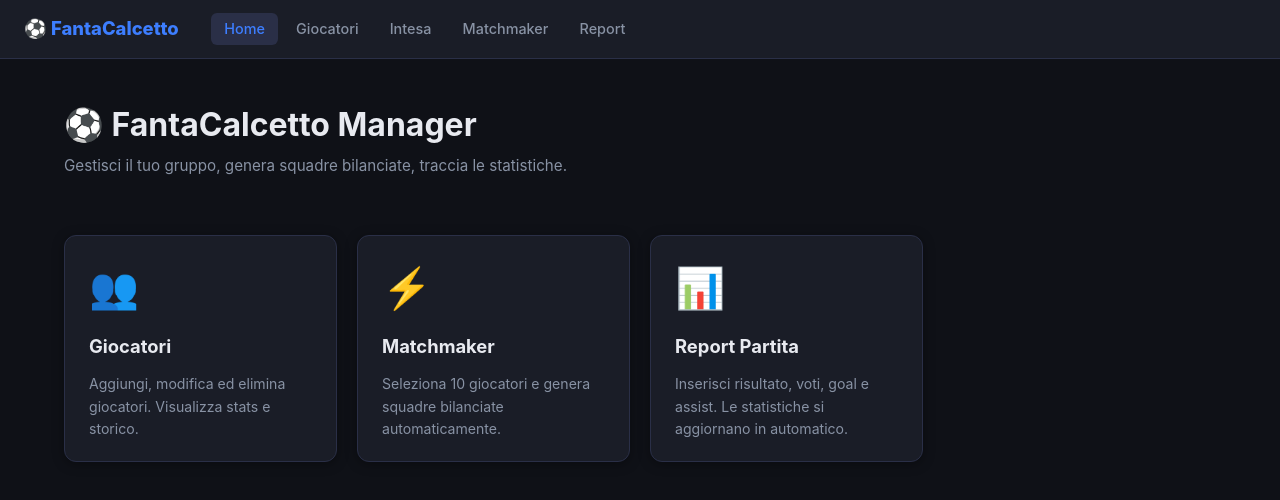
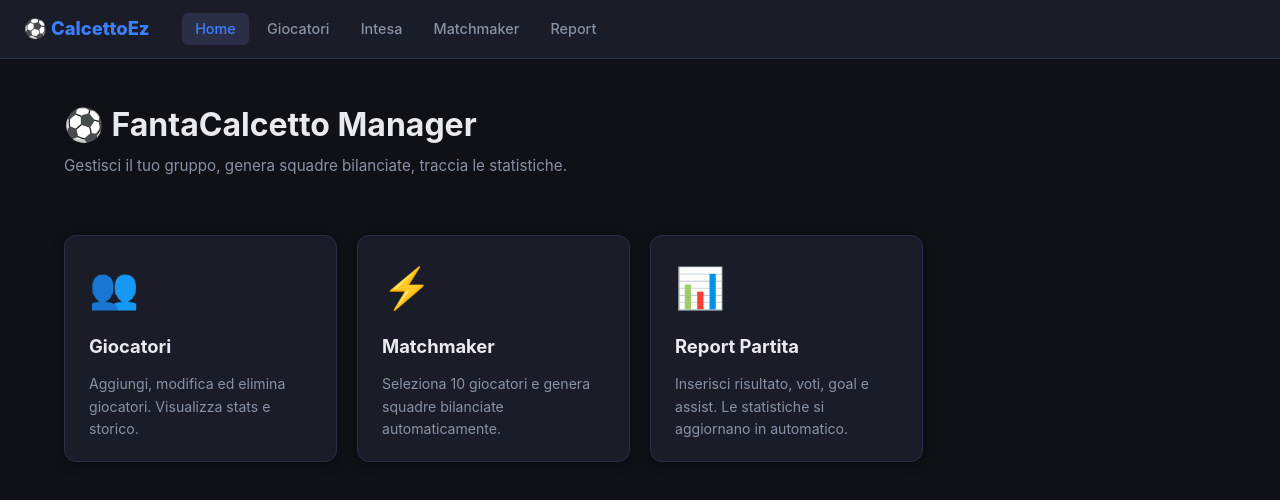
Before and after one commit to bhuiyanEK/calcettoez, a website: page public/index.html in a window 1280 px wide. Drawn offline with Linux system fonts and the light colour scheme.

Commit message:
Rename title and navigation links to CalcettoEz

```diff
--- a/public/index.html
+++ b/public/index.html
@@ -3,12 +3,12 @@
 <head>
   <meta charset="UTF-8" />
   <meta name="viewport" content="width=device-width, initial-scale=1.0" />
-  <title>Calcetto Manager</title>
+  <title>CalcettoEz</title>
   <link rel="stylesheet" href="/css/style.css" />
 </head>
 <body>
   <nav class="nav">
-    <a href="/" class="nav__logo">⚽ FantaCalcetto</a>
+    <a href="/" class="nav__logo">⚽ CalcettoEz</a>
     <ul class="nav__links">
       <li><a href="/" class="active">Home</a></li>
       <li><a href="/players.html">Giocatori</a></li>
```
